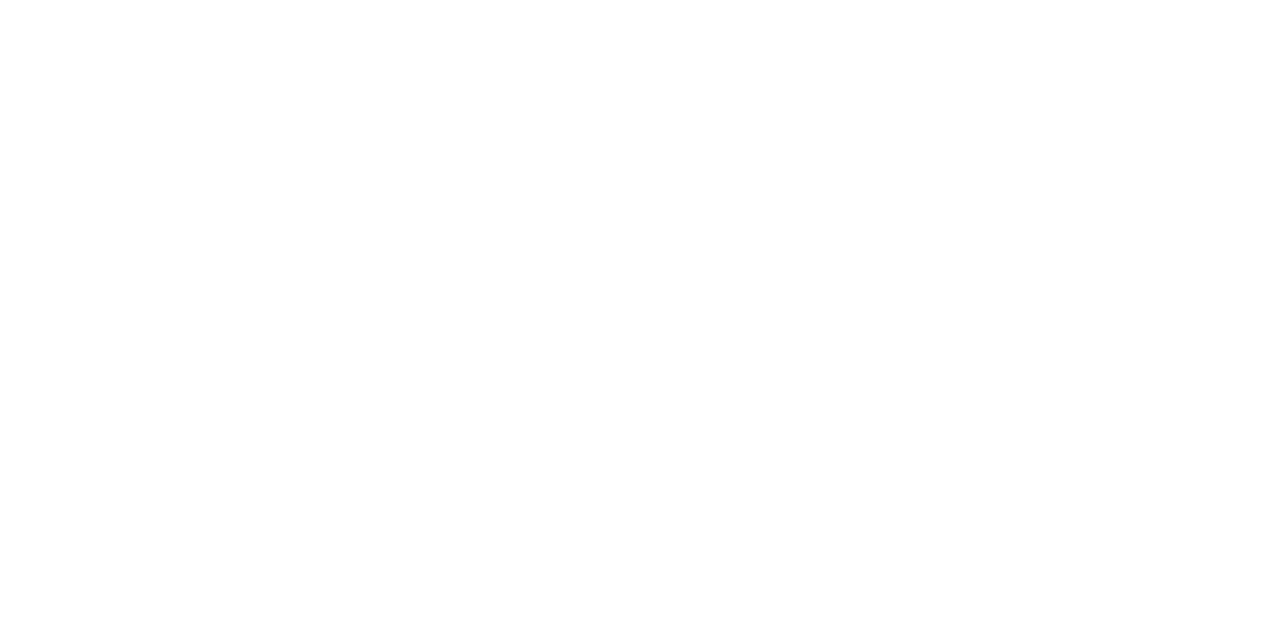
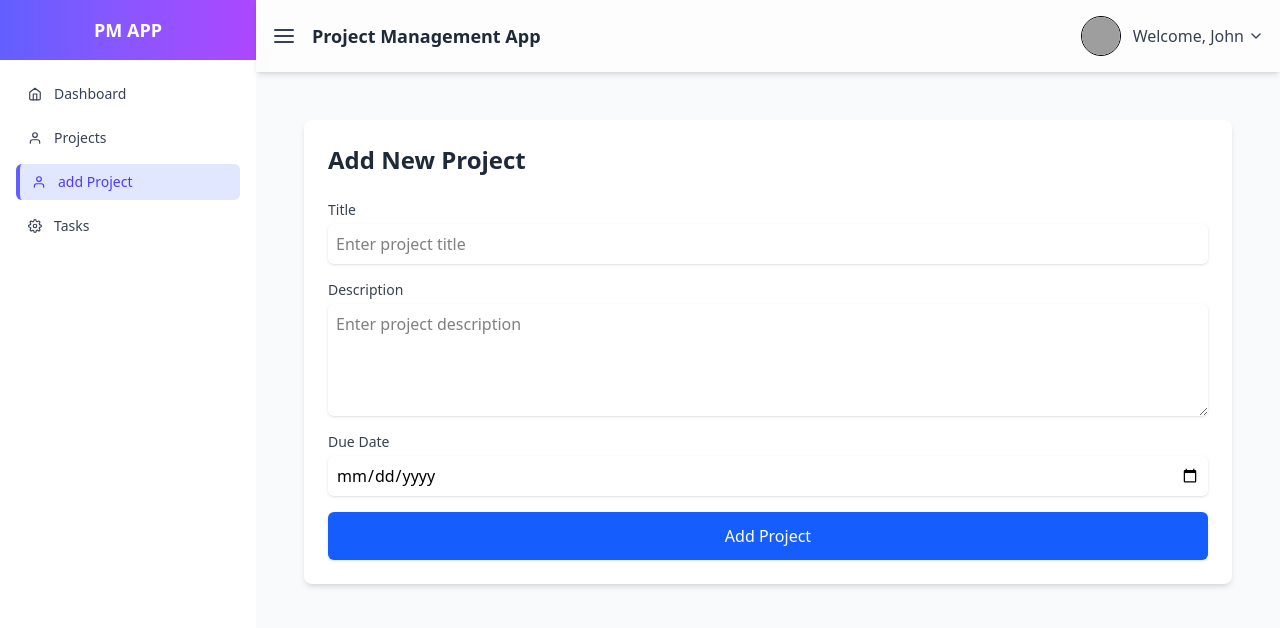
Before and after one commit to alawoddin/frontend, a React (Vite) app: page /Project/add in a window 1280 px wide. Before the commit this address had no page. Shown: the top 628 px of the page. Built offline with nearby package versions, Linux system fonts and the light colour scheme; sample sign-in values are in the browser's storage; grey boxes are pictures that could not be loaded.

Commit message:
the add project is done

```diff
--- a/src/App.jsx
+++ b/src/App.jsx
@@ -13,6 +13,7 @@
 import Dashboard from "./pages/Dashboard";
 import ProtectUrl from "./components/ProtectUrl";
 import Projects from "./pages/Projects";
+import AddProject from "./pages/AddProject";
 
 const AppContent = () => {
   const location = useLocation();
@@ -45,6 +46,15 @@
           }
         />
 
+            <Route
+          path="/Project/add"
+          element={
+            <ProtectUrl>
+              <AddProject />
+            </ProtectUrl>
+          }
+        />
+
 
       </Routes>
     </>
--- a/src/components/Dashboardlayout.jsx
+++ b/src/components/Dashboardlayout.jsx
@@ -73,6 +73,20 @@
             {sidebarOpen && "Projects"}
           </NavLink>
 
+             <NavLink
+            to="/project/add"
+            className={({ isActive }) =>
+              `flex items-center gap-3 rounded-md px-3 py-2 transition ${
+                isActive
+                  ? "bg-indigo-100 text-indigo-600 border-l-4 border-indigo-500"
+                  : "text-gray-700 hover:bg-gray-100"
+              }`
+            }
+          >
+            <FiUser />
+            {sidebarOpen && "add Project"}
+          </NavLink>
+
           <NavLink
             to="/tasks"
             className={({ isActive }) =>
--- /dev/null
+++ b/src/pages/AddProject.jsx
@@ -0,0 +1,112 @@
+import {  useState } from "react";
+
+import api from "../axios";
+
+import { useNavigate } from "react-router-dom";
+
+import DashboardLayout from "../components/Dashboardlayout";
+
+export default function AddProject() {
+
+    const [title, setTitle] = useState("");
+    const [info, setInfo] = useState("");
+    const [dueDate, setDueDate] = useState("");
+    const [loading, setLoading] = useState(false);
+
+    const Navigate = useNavigate();
+
+    const handleSubmit = async (e) => {
+      e.preventDefault();
+      setLoading(true);
+
+      try {
+        const token = localStorage.getItem("token");
+        await api.post('/projects' , {
+          name: title,
+          info: info,
+          dueDate: dueDate
+        }, {
+          headers : {
+            Authorization: `Bearer ${token}`
+          }
+        });
+
+        alert ("Project added successfully!");
+
+        Navigate('/projects');
+      } catch (error) {
+        console.log("error is adding in project" , error);
+        alert("Failed to add project. Please try again.");
+
+      } finally {
+        setLoading(false);
+      }
+    }
+  return (
+    <DashboardLayout>
+      <div className="p-6 bg-gray-50 min-h-screen">
+        <div className="w-full bg-white shadow-md rounded-lg p-6">
+          <h2 className="text-2xl font-semibold text-gray-800 mb-6">
+            Add New Project
+          </h2>
+
+          <form className="space-y-4 w-full" onSubmit={handleSubmit}>
+            {/* Title */}
+            <div>
+              <label className="block text-sm font-medium text-gray-700">
+                Title
+              </label>
+              <input
+                type="text"
+                value={title}
+                onChange={(e) => setTitle(e.target.value)}
+                placeholder="Enter project title"
+                className="mt-1 block w-full rounded-md border-gray-300 shadow-sm focus:border-blue-500 focus:ring focus:ring-blue-200 p-2"
+                required
+              />
+            </div>
+
+            {/* Description */}
+            <div>
+              <label className="block text-sm font-medium text-gray-700">
+                Description
+              </label>
+              <textarea
+                placeholder="Enter project description"
+                rows="4"
+                value={info}
+                onChange={(e) => setInfo(e.target.value)}
+                className="mt-1 block w-full rounded-md border-gray-300 shadow-sm focus:border-blue-500 focus:ring focus:ring-blue-200 p-2"
+                required
+              ></textarea>
+            </div>
+
+            {/* Due Date */}
+            <div>
+              <label className="block text-sm font-medium text-gray-700">
+                Due Date
+              </label>
+              <input
+                type="date"
+                value={dueDate}
+                onChange={(e) => setDueDate(e.target.value)}
+                className="mt-1 block w-full rounded-md border-gray-300 shadow-sm focus:border-blue-500 focus:ring focus:ring-blue-200 p-2"
+                required
+              />
+            </div>
+
+            {/* Submit Button */}
+            <div>
+              <button
+                type="submit"
+                className="w-full bg-blue-600 text-white py-3 px-4 rounded-md shadow hover:bg-blue-700 transition"
+              >
+                {loading ? "Adding Project..." : "Add Project"}
+              </button>
+            </div>
+          </form>
+        </div>
+      </div>
+    </DashboardLayout>
+  );
+}
```
